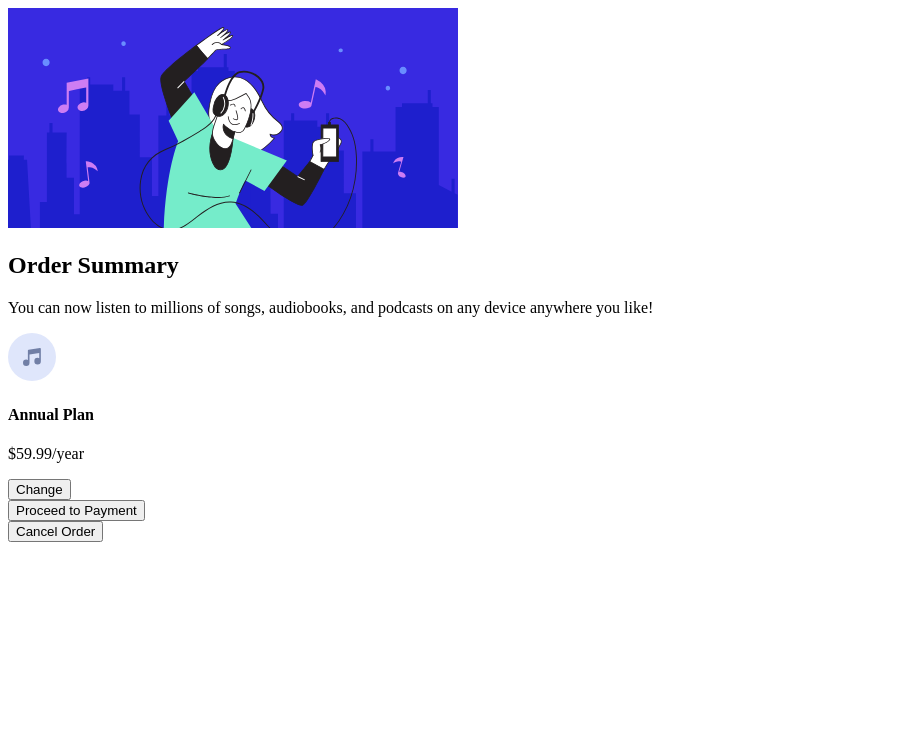
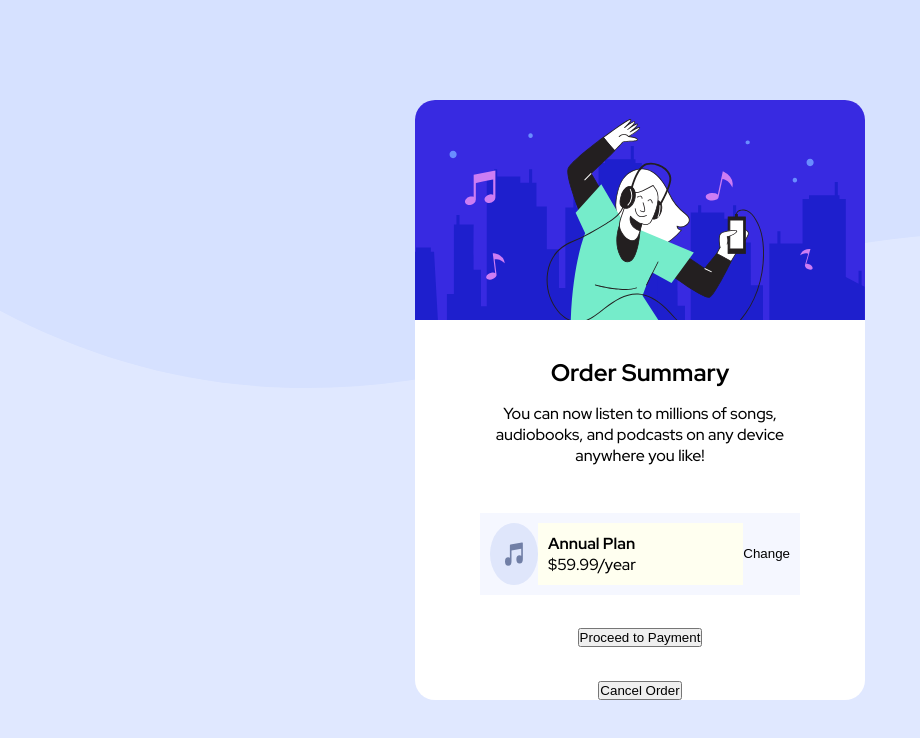
Before and after one commit to Noby707/FrontendMentorChallenges, a plain HTML site: page order-summary-component-main/index.html in a window 1280 px wide. Shown: the whole page, without its empty margins (0-920 px from the left). Drawn offline with Linux system fonts and the light colour scheme.

Commit message:
finished styling .container and .article-container. Started working on .subscribtion container.

```diff
--- a/order-summary-component-main/index.html
+++ b/order-summary-component-main/index.html
@@ -6,6 +6,13 @@
   <meta name="viewport" content="width=device-width, initial-scale=1.0">
   <!-- displays site properly based on user's device -->
 
+  <!-- Importing google fonts -->
+  <link rel="preconnect" href="https://fonts.googleapis.com">
+  <link rel="preconnect" href="https://fonts.gstatic.com" crossorigin>
+  <link href="https://fonts.googleapis.com/css2?family=Red+Hat+Display:wght@500;700;900&display=swap" rel="stylesheet">
+
+  <!-- Importing CSS style sheet -->
+  <link rel="stylesheet" href="style.css">
   <link rel="icon" type="image/png" sizes="32x32" href="./images/favicon-32x32.png">
 
   <title>Frontend Mentor | Order summary card</title>
@@ -26,8 +33,8 @@
     <div class="article-container">
       <h2>Order Summary</h2>
 
-      <p>You can now listen to millions of songs, audiobooks, and podcasts on any
-        device anywhere you like!</p>
+      <p>You can now listen to millions of songs,<br> audiobooks, and podcasts on any
+        device<br> anywhere you like!</p>
     </div>
 
     <div class="subscribtion-container">
--- /dev/null
+++ b/order-summary-component-main/style.css
@@ -0,0 +1,60 @@
+/* Reason we do this is to prevent default browser styles */
+* {
+  margin: 0;
+  padding: 0;
+}
+
+body {
+  font-family: "Red Hat Display", sans-serif;
+  font-size: 16px;
+  text-align: center;
+
+  background-image: url("./images/pattern-background-desktop.svg");
+  background-color: hsl(225, 100%, 94%);
+  background-repeat: no-repeat;
+  background-size: 100%;
+
+  display: flex;
+  justify-content: center;
+  align-items: center;
+  height: 100vh;
+}
+
+.container {
+  background-color: white;
+  width: 450px;
+  height: 600px;
+
+  border-radius: 20px;
+  overflow: hidden;
+
+  display: flex;
+  flex-direction: column;
+  justify-content: space-between;
+  align-items: center;
+}
+
+.article-container > p {
+  margin: 15px;
+}
+
+.subscribtion-container {
+  background-color: hsl(225, 100%, 98%);
+  display: flex;
+  align-items: space-between;
+  width: 300px;
+  padding: 10px;
+}
+
+.info-plan {
+  text-align: left;
+  background-color: ivory;
+  width: 250px;
+  padding: 10px;
+}
+
+.subscribtion-container > button {
+  /* margin-left: auto; */
+  border: none;
+  background-color: inherit;
+}
```
Also changed, not shown: 1 other file.
